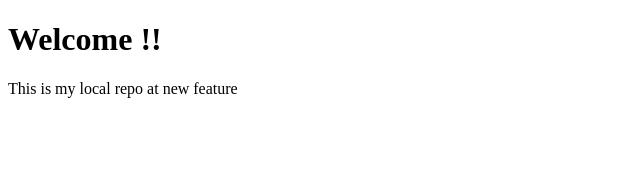
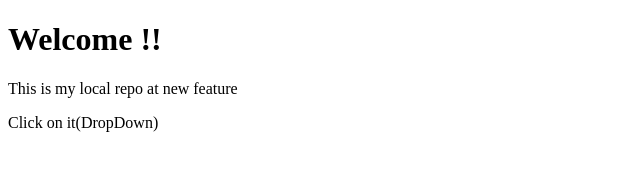
Before and after one commit to Pournima87/local-repo, a plain HTML site: page index.html in a window 1280 px wide. Shown: the whole page, without its empty margins (0-640 px from the left). Drawn offline with Linux system fonts and the light colour scheme.

Commit message:
add the changes

```diff
--- a/index.html
+++ b/index.html
@@ -8,5 +8,6 @@
 <body>
     <h1>Welcome !!</h1>
     <p>This is my local repo at new feature</p>
+    <p>Click on it(DropDown)</p>
 </body>
 </html>
```
